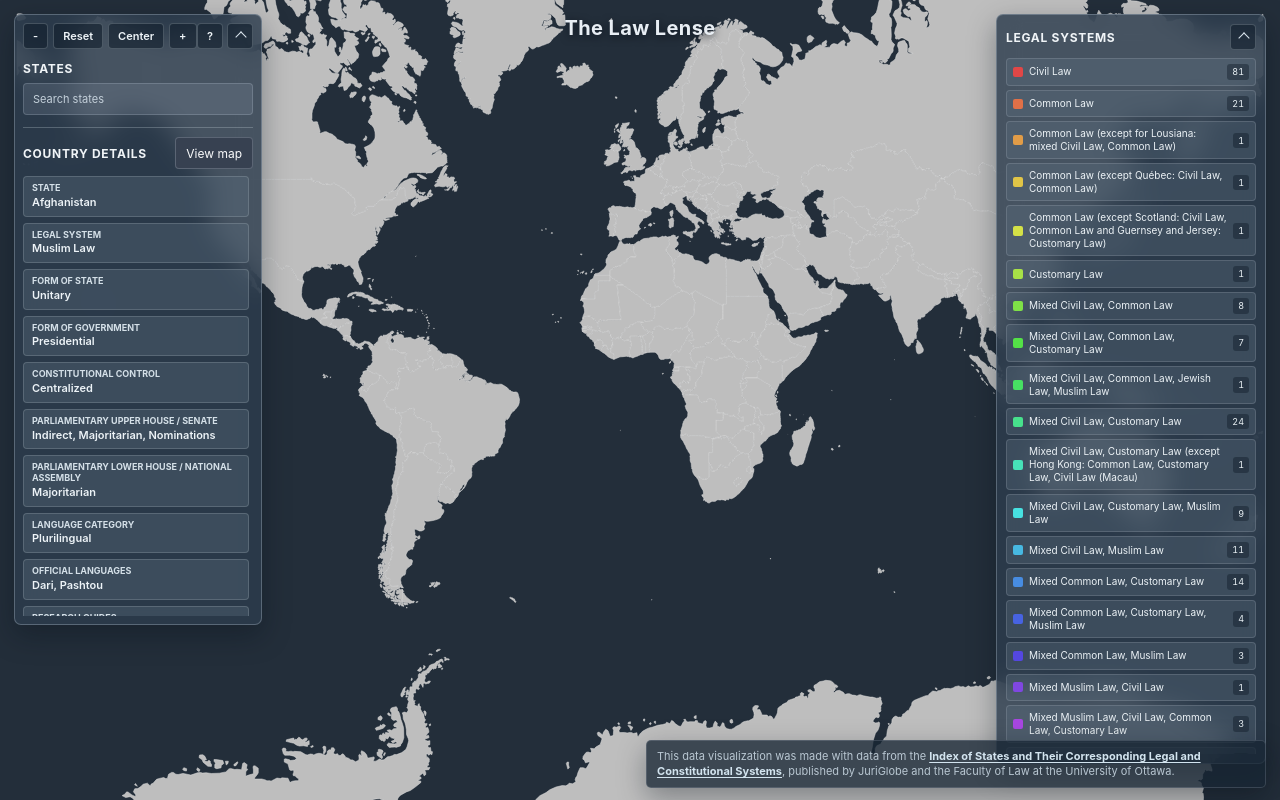
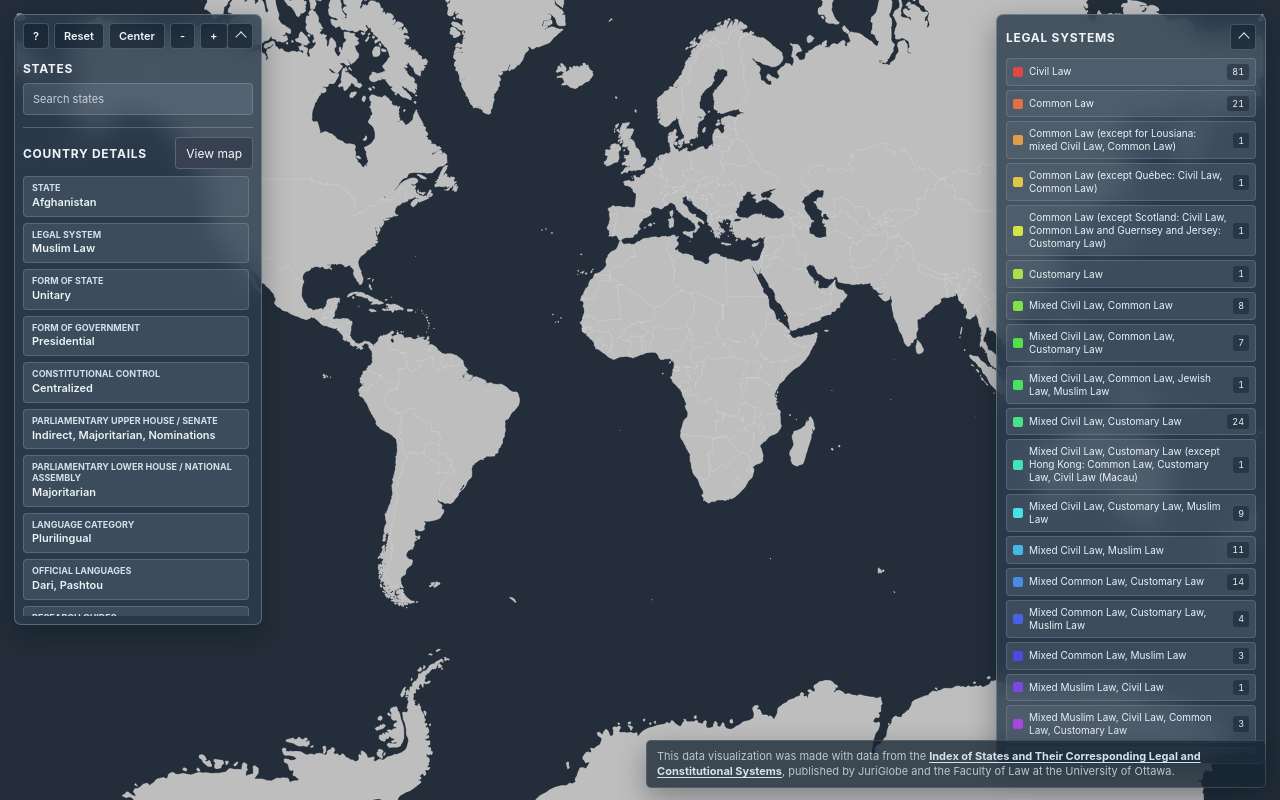
Before and after one commit to abidabdelaziz/law_Visualizer, a React (Create React App) app in the folder law-visualizer/: page / in a window 1280 px wide. Built offline with nearby package versions, Linux system fonts and the light colour scheme.

Commit message:
design changes

```diff
--- a/law-visualizer/src/App.css
+++ b/law-visualizer/src/App.css
@@ -473,9 +473,8 @@ body,
 }
 
 .App-toolbar .App-helpButton {
-  position: absolute;
-  top: 8px;
-  right: 38px;
+  position: static;
+  flex: 0 0 26px;
   width: 26px;
   min-width: 26px;
   height: 26px;
--- a/law-visualizer/src/App.js
+++ b/law-visualizer/src/App.js
@@ -532,25 +532,12 @@ function App() {
     : [];
   return (
     <div className="App" ref={containerRef} onWheel={handleWheel}>
-      <h1 className="App-title">The Law Lense</h1>
       <LegalSystems
         selectedLegalSystem={selectedLegalSystem}
         onSelect={handleLegalSystemSelect}
       />
       <div className={`App-sidebar${isSidebarCollapsed ? ' is-collapsed' : ''}`}>
         <div className="App-toolbar">
-          <button type="button" onClick={handleZoomOut} aria-label="Zoom out">
-            -
-          </button>
-          <button type="button" onClick={handleReset} aria-label="Reset zoom">
-            Reset
-          </button>
-          <button type="button" onClick={handleCenter} aria-label="Center map">
-            Center
-          </button>
-          <button type="button" onClick={handleZoomIn} aria-label="Zoom in">
-            +
-          </button>
           <button
             className="App-helpButton"
             type="button"
@@ -559,6 +546,18 @@ function App() {
             title="Help"
           >
             ?
+          </button>
+          <button type="button" onClick={handleReset} aria-label="Reset zoom">
+            Reset
+          </button>
+          <button type="button" onClick={handleCenter} aria-label="Center map">
+            Center
+          </button>
+          <button type="button" onClick={handleZoomOut} aria-label="Zoom out">
+            -
+          </button>
+          <button type="button" onClick={handleZoomIn} aria-label="Zoom in">
+            +
           </button>
           <button
             className="App-collapseButton"
```
